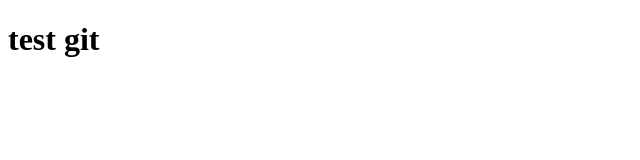
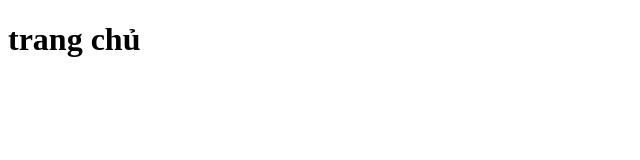
Before and after one commit to hoanganh0607/testgit, a plain HTML site: page index.html in a window 1280 px wide. Shown: the whole page, without its empty margins (0-640 px from the left). Drawn offline with Linux system fonts and the light colour scheme.

Commit message:
sửa file index.html

```diff
--- a/index.html
+++ b/index.html
@@ -8,7 +8,7 @@
 </head>
 <body>
     <div>
-        <h1>test git</h1>
+        <h1>trang chủ</h1>
     </div>
 
 </body>
```
